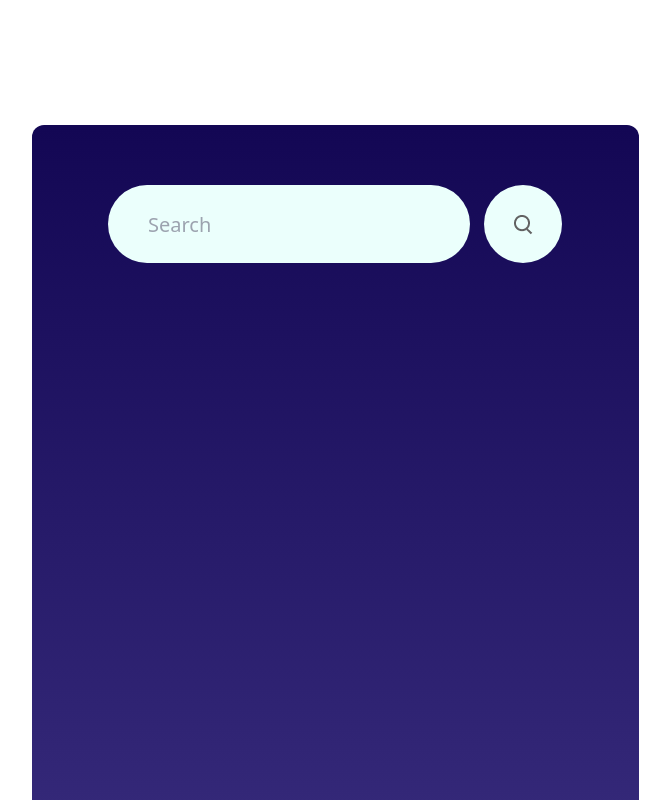
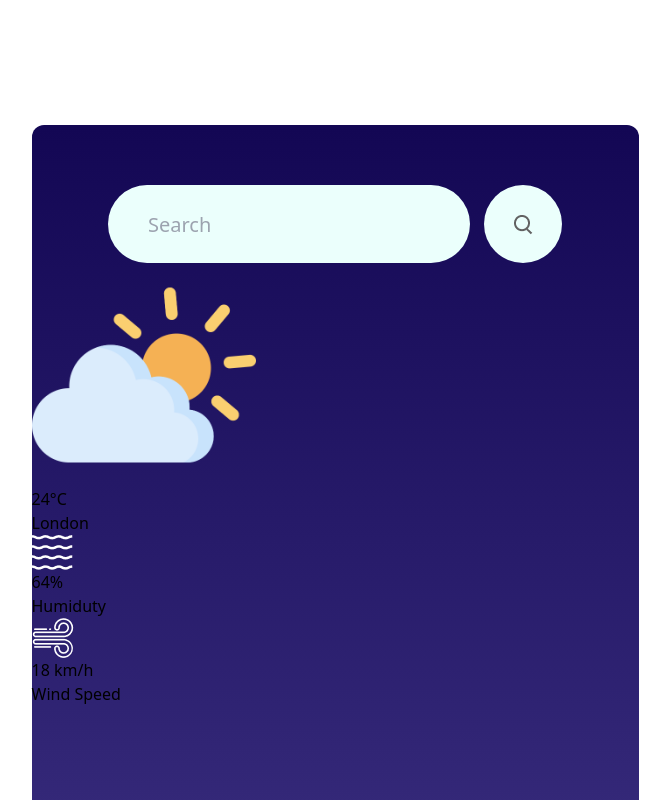
Before and after one commit to NathanDavids/Weather-App, a React (Vite) app: page / in a window 1280 px wide. Shown: the top 800 px of the page, without its empty margins (305-975 px from the left). Built offline with nearby package versions, Linux system fonts and the light colour scheme.

Commit message:
Added the containers to contain the Weather Info

```diff
--- a/src/components/WeatherApp/WeatherApp.jsx
+++ b/src/components/WeatherApp/WeatherApp.jsx
@@ -2,12 +2,12 @@ import React from 'react'
 import '../WeatherApp/WeatherApp.css'
 import search_icon from '../../assets/search.png'
 // import clear_icon from '../../assets/clear.png'
-// import cloud_icon from '../../assets/cloud.png'
+import cloud_icon from '../../assets/cloud.png'
 // import drizzle_icon from '../../assets/drizzle.png'
 // import rain_icon from '../../assets/rain.png'
 // import snow_icon from '../../assets/snow.png'
-// import wind_icon from '../../assets/wind.png'
-// import humidity_icon from '../../assets/humidity.png'
+import wind_icon from '../../assets/wind.png'
+import humidity_icon from '../../assets/humidity.png'
 
 function WeatherApp() {
   return (
@@ -20,6 +20,27 @@ function WeatherApp() {
                     <img src={search_icon} alt="" />
                 </div>
             </div>
+            <div className='weather-image'>
+              <img src={cloud_icon} alt="" />
+            </div>
+            <div className='weather-temp'> 24°C </div>
+            <div className='weather-location'> London </div>
+            <div className="data-container">
+              <div className="element">
+                <img src={humidity_icon} alt="" />
+                <div className="data">
+                  <div className="humidity-percent"> 64% </div>
+                  <div className='text'> Humiduty </div>
+                </div>
+              </div>
+              <div className="element">
+                <img src={wind_icon} alt="" />
+                <div className="data">
+                  <div className="humidity-percent"> 18 km/h </div>
+                  <div className='text'> Wind Speed </div>
+                </div>
+              </div>
+            </div>
         </div>
     </section>
     </>
```
